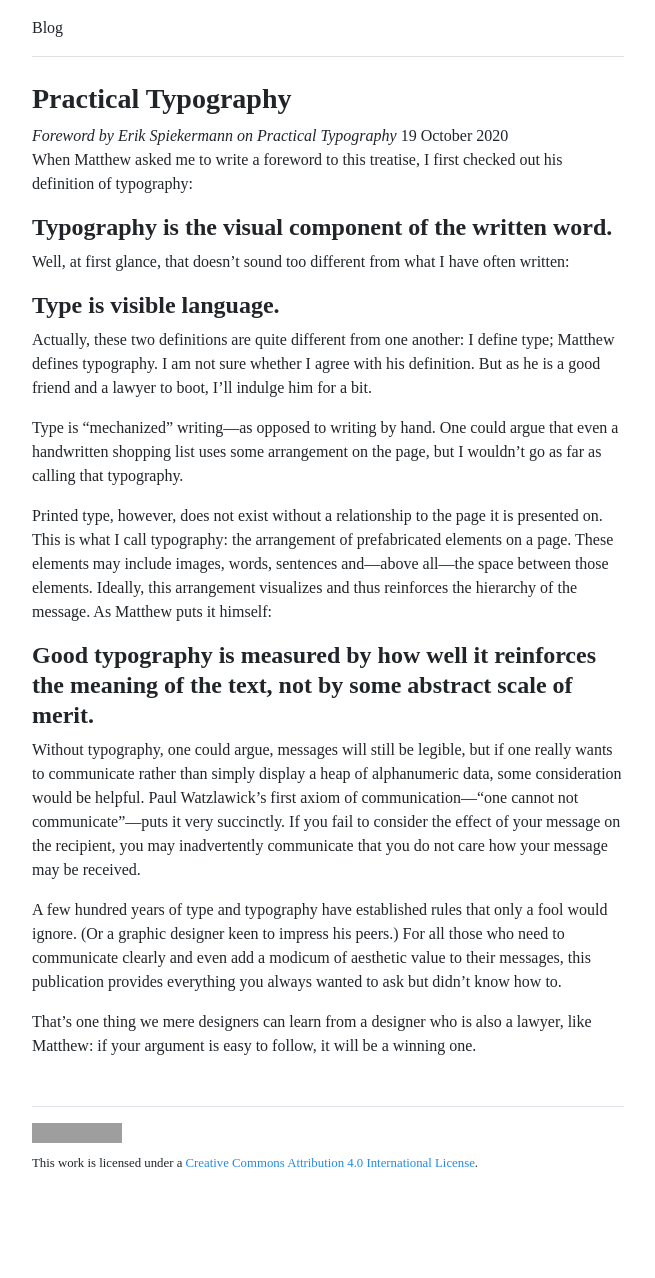
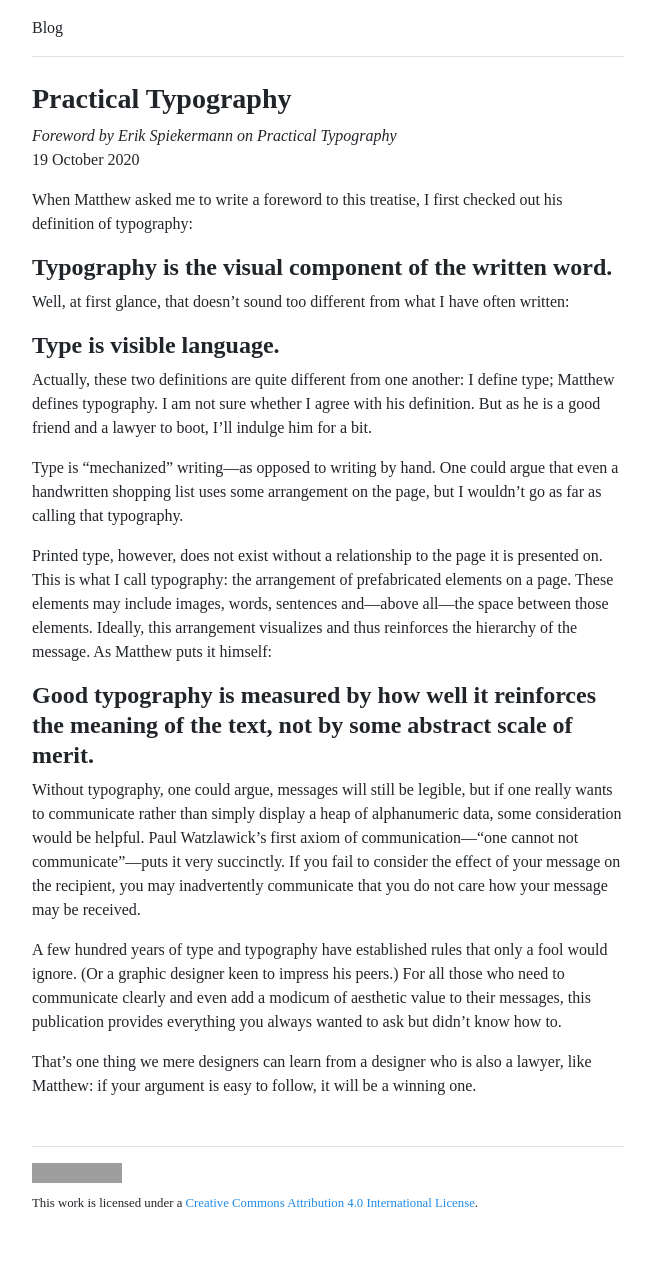
Before and after one commit to reedeeng/blog, a Jekyll site: the page built from _posts/2020-10-19-practical-typography.md, in a window 1280 px wide. Shown: the whole page, without its empty margins (312-967 px from the left). Built offline with Jekyll 4.4.1, drawn with Linux system fonts in a browser that asks for light colours; some web fonts are replaced; before the commit the page ends 1238 px from its top, so only the background shows below that; grey boxes are pictures that could not be loaded.

Commit message:
Update post.html

```diff
--- a/_layouts/post.html
+++ b/_layouts/post.html
@@ -8,7 +8,7 @@
     {% if page.description %}
     <em>{{ page.description }}</em>
     {% endif %}
-    <time datetime="{{ page.date | date_to_xmlschema }}">{{ page.date | date_to_long_string }}</time>
+    <p><time datetime="{{ page.date | date_to_xmlschema }}">{{ page.date | date_to_long_string }}</time></p>
   </div>
 
   <div>
```
